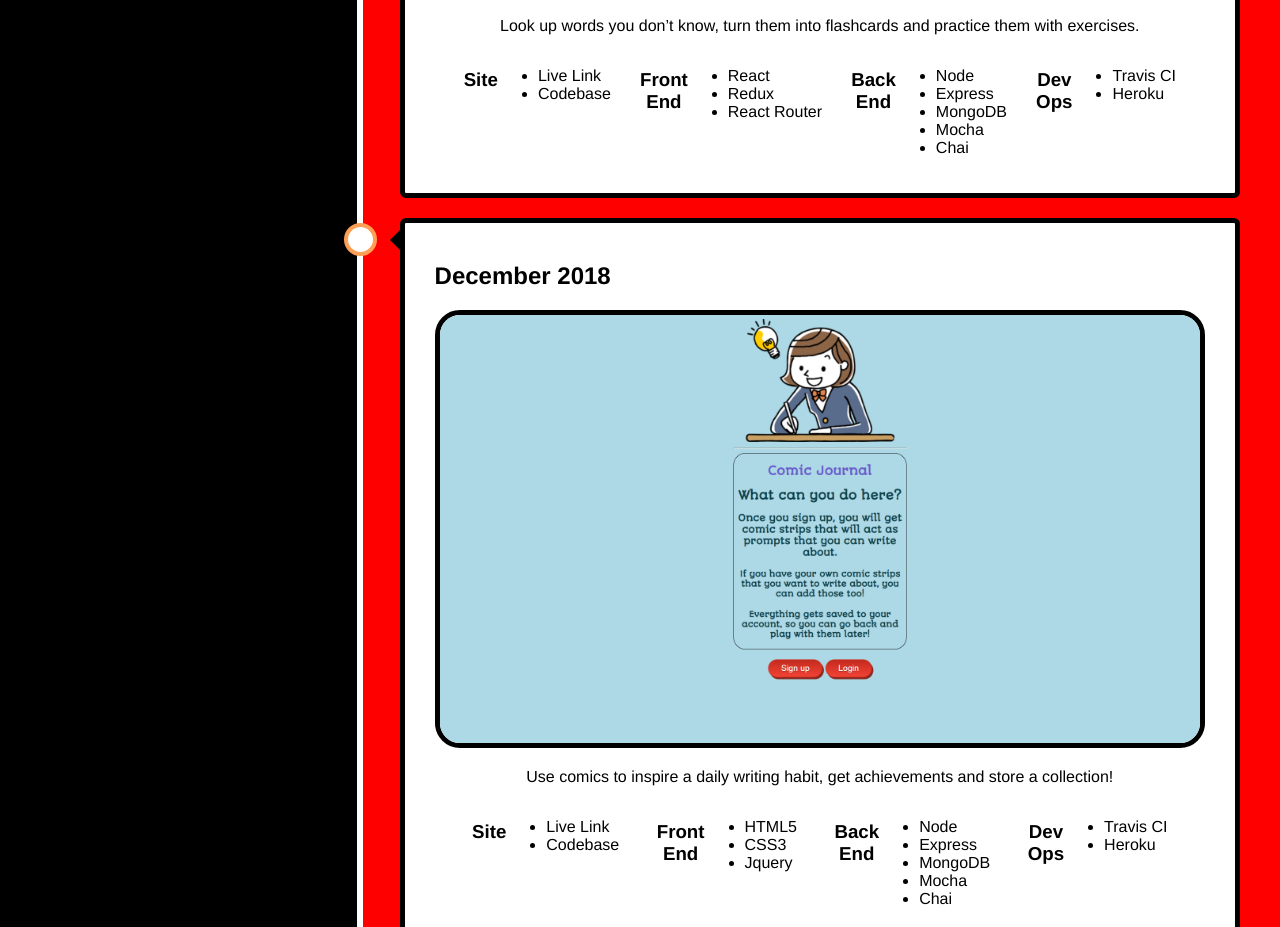
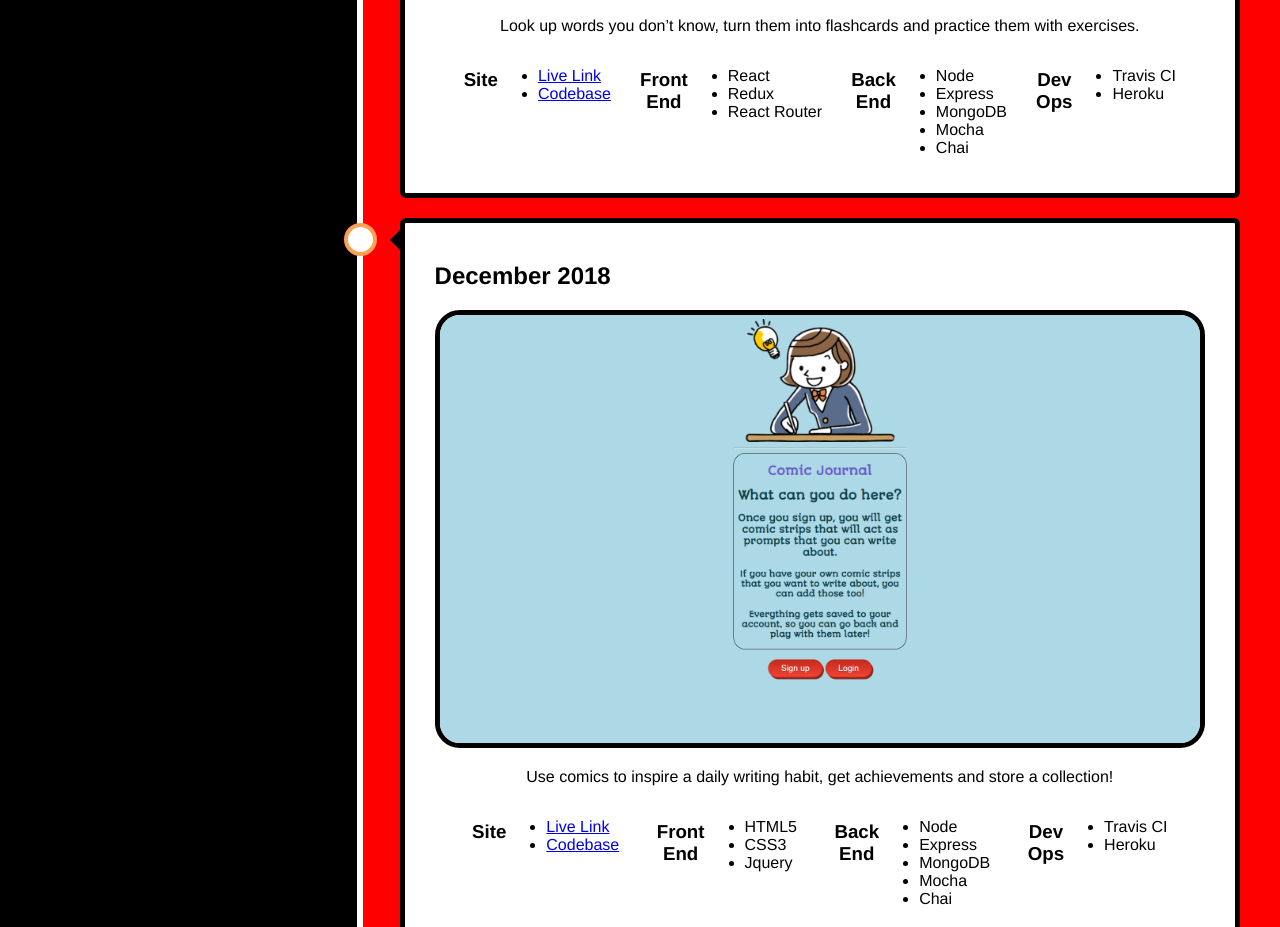
Before and after one commit to hzba000/portfolio, a plain HTML site: page index.html in a window 1280 px wide. Shown: the part 544-1471 px from the top of the page. Drawn offline with Linux system fonts and the light colour scheme.

Commit message:
Added links to apps

```diff
--- a/index.html
+++ b/index.html
@@ -47,8 +47,8 @@
                               <section>
                                   <h3> Site </h3>
                                   <ul>
-                                    <li> Live Link </li>
-                                    <li>Codebase</li>
+                                    <li><a href="https://gentle-shore-67467.herokuapp.com/" target="_blank">Live Link </li></a>
+                                    <li><a href="https://github.com/hzba000/wordy-client" target="_blank">Codebase</li></a>
                                   </ul>
                               </section>
                               <section>
@@ -88,8 +88,8 @@
                                 <section>
                                     <h3> Site </h3>
                                     <ul>
-                                      <li>Live Link</li>
-                                      <li>Codebase</li>
+                                        <li><a href="https://haunted-corpse-92171.herokuapp.com/" target="_blank">Live Link </li></a>
+                                        <li><a href="https://github.com/hzba000/comic-journal" target="_blank">Codebase</li></a>
                                     </ul>
                                 </section>
                                 <section>
@@ -129,8 +129,8 @@
                                   <section>
                                       <h3> Site </h3>
                                       <ul>
-                                        <li>Live Link</li>
-                                        <li>Codebase</li>
+                                          <li><a href="https://hzba000.github.io/college_tuition_currency_converter_test/" target="_blank">Live Link </li></a>
+                                          <li><a href="https://github.com/hzba000/college_tuition_currency_converter_test" target="_blank">Codebase</li></a>
                                       </ul>
                                   </section>
                                   <section>
```
